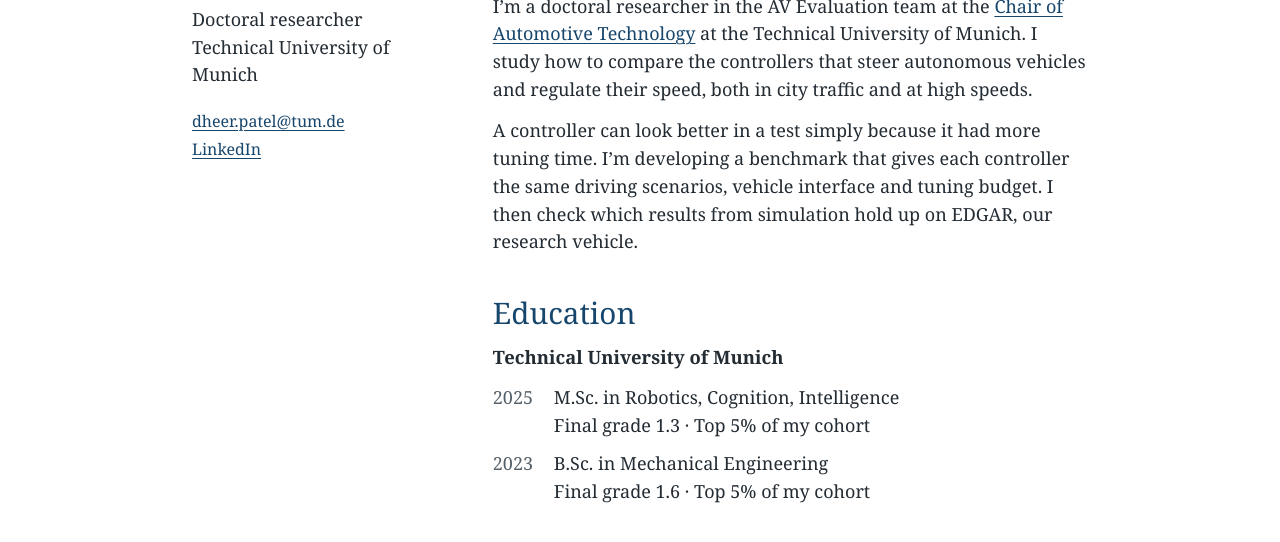
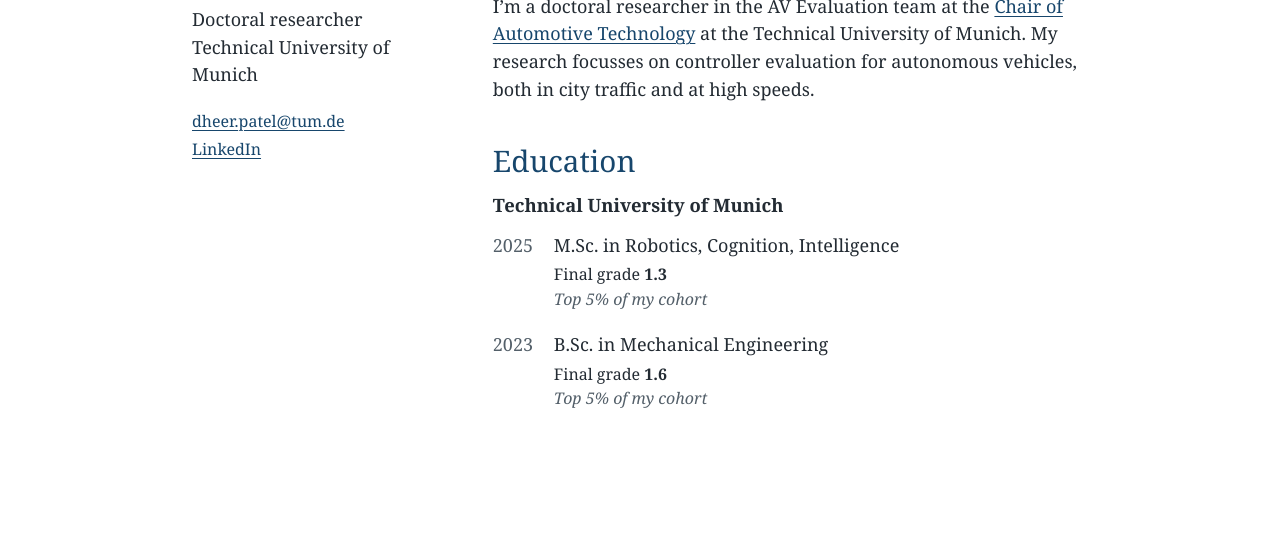
Before and after one commit to peterhalde/peterhalde.github.io, a plain HTML site: page index.html in a window 1280 px wide. Shown: the part 208-750 px from the top of the page. Drawn offline with Linux system fonts and the light colour scheme.

Commit message:
Revise biography, research interests and reading list

```diff
--- a/index.html
+++ b/index.html
@@ -26,16 +26,21 @@
     </header>
     <main>
       <h2>About me</h2>
-      <p>I’m a doctoral researcher in the AV Evaluation team at the <a href="https://www.mos.ed.tum.de/en/ftm/members/teams/dheer-patel-msc/">Chair of Automotive Technology</a> at the Technical University of Munich. I study how to compare the controllers that steer autonomous vehicles and regulate their speed, both in city traffic and at high speeds.</p>
-      <p>A controller can look better in a test simply because it had more tuning time. I’m developing a benchmark that gives each controller the same driving scenarios, vehicle interface and tuning budget. I then check which results from simulation hold up on EDGAR, our research vehicle.</p>
+      <p>I’m a doctoral researcher in the AV Evaluation team at the <a href="https://www.mos.ed.tum.de/en/ftm/members/teams/dheer-patel-msc/">Chair of Automotive Technology</a> at the Technical University of Munich. My research focusses on controller evaluation for autonomous vehicles, both in city traffic and at high speeds.</p>
 
       <h2>Education</h2>
       <p class="institution">Technical University of Munich</p>
       <dl class="degrees">
         <dt>2025</dt>
-        <dd>M.Sc. in Robotics, Cognition, Intelligence<br>Final grade 1.3 · Top 5% of my cohort</dd>
+        <dd>M.Sc. in Robotics, Cognition, Intelligence
+          <span class="grade">Final grade <strong>1.3</strong></span>
+          <span class="rank">Top 5% of my cohort</span>
+        </dd>
         <dt>2023</dt>
-        <dd>B.Sc. in Mechanical Engineering<br>Final grade 1.6 · Top 5% of my cohort</dd>
+        <dd>B.Sc. in Mechanical Engineering
+          <span class="grade">Final grade <strong>1.6</strong></span>
+          <span class="rank">Top 5% of my cohort</span>
+        </dd>
       </dl>
     </main>
   </div>
--- a/style.css
+++ b/style.css
@@ -39,7 +39,10 @@ header p { margin-top: 0.7rem; }
 .contacts { display: grid; justify-items: start; gap: 0.2rem; margin-top: 1.25rem; font-size: 1rem; }
 main p, main dl, article { margin-top: 0.8rem; }
 main h2:not(:first-child) { margin-top: 2.5rem; }
-.degrees { display: grid; grid-template-columns: auto 1fr; gap: 0.6rem 1.3rem; }
+.degrees { display: grid; grid-template-columns: auto 1fr; gap: 1.2rem 1.3rem; }
+.degrees .grade, .degrees .rank { display: block; font-size: 1rem; }
+.degrees .grade { margin-top: 0.15rem; }
+.degrees .rank { color: var(--muted); font-style: italic; }
 dt, .publication { color: var(--muted); }
 dt { font-variant-numeric: tabular-nums; }
 article p { margin-top: 0.35rem; }
```
Also changed, not shown: other.html (+10 -1 lines), research.html (+2 -2 lines).
